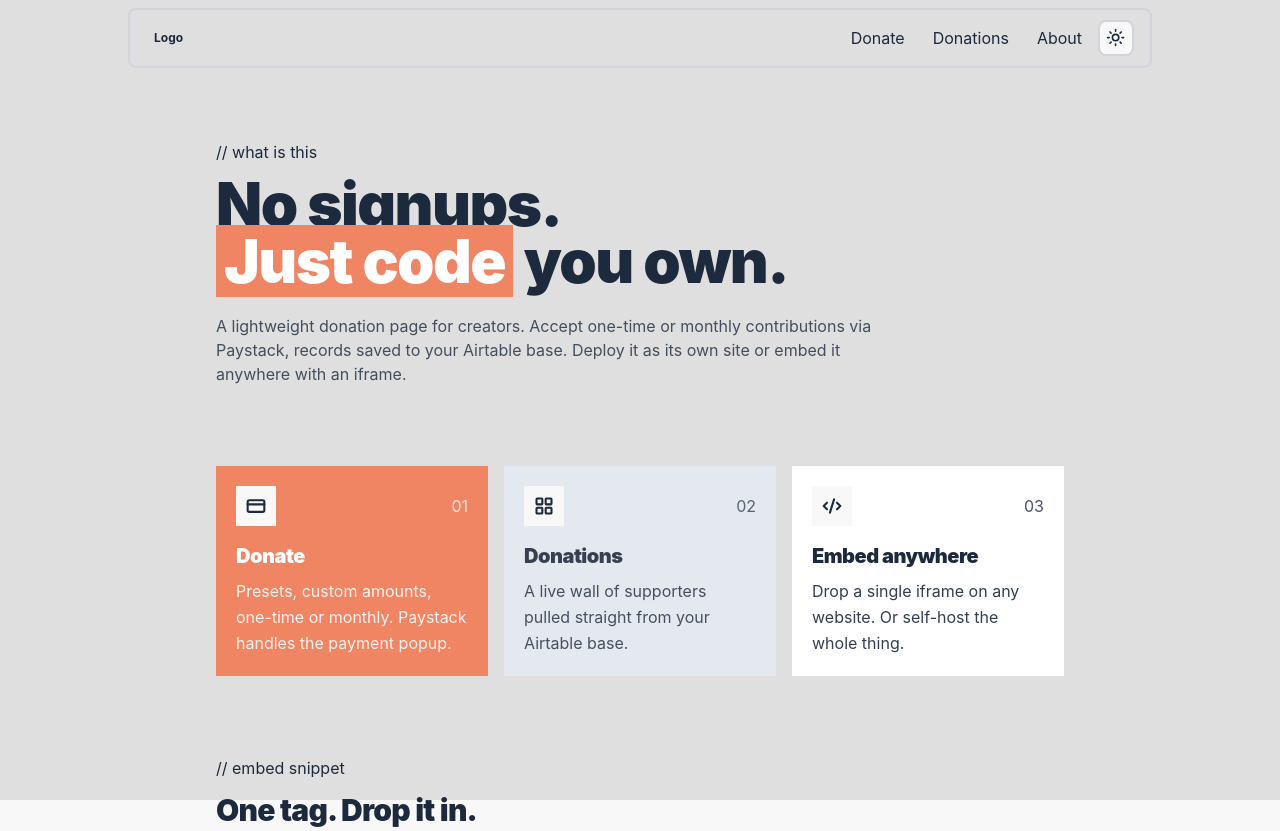
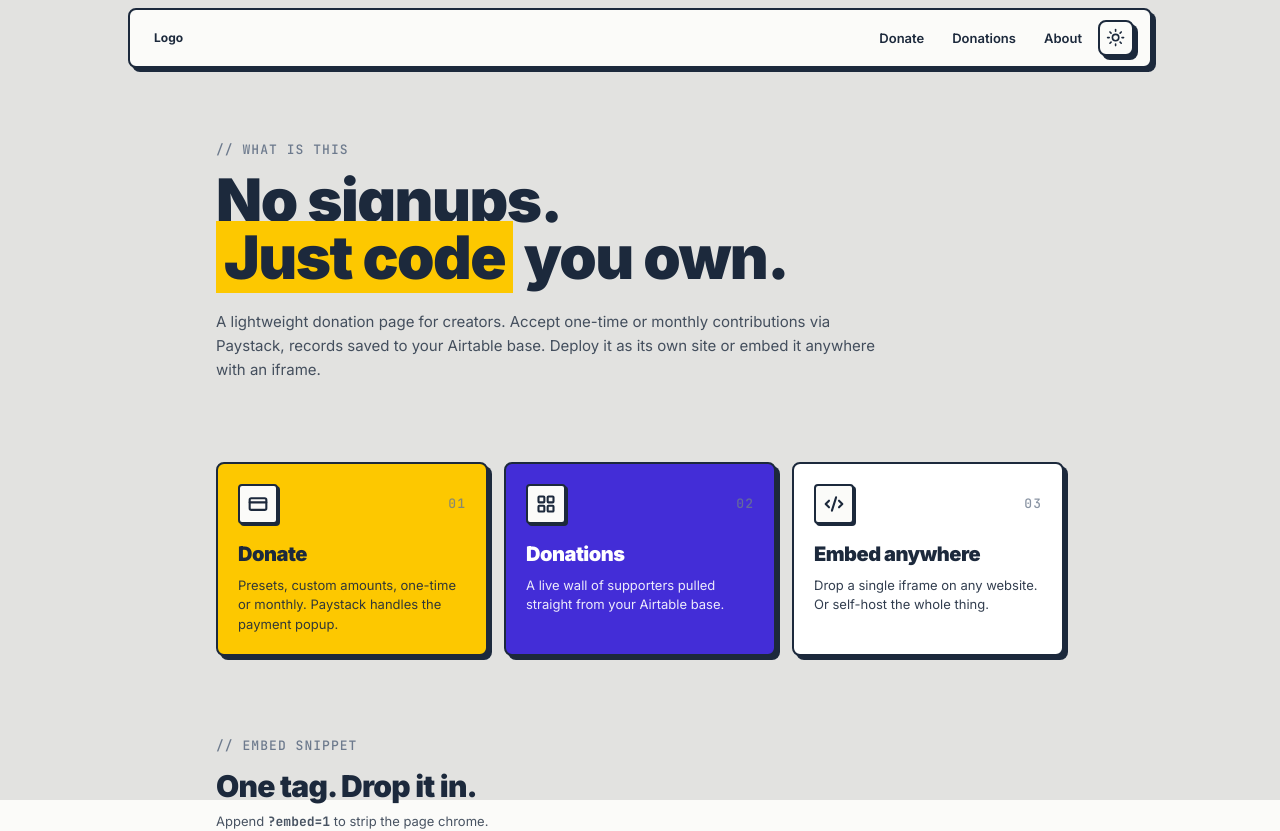
Before and after one commit to Abdulkareemoj/DonationsApp, a SvelteKit app: page /about in a window 1280 px wide. Shown: the top 831 px of the page. Built offline with nearby package versions, Linux system fonts and the light colour scheme.

Commit message:
feat: neobrutalism look

```diff
--- a/src/app.css
+++ b/src/app.css
@@ -1,114 +1,107 @@
-@import 'tailwindcss';
-@import 'tw-animate-css';
+@import "tailwindcss";
+@import "tw-animate-css";
 
-/*
-  The default border color has changed to `currentcolor` in Tailwind CSS v4,
-  so we've added these compatibility styles to make sure everything still
-  looks the same as it did with Tailwind CSS v3.
-
-  If we ever want to remove these styles, we need to add an explicit border
-  color utility to any element that depends on these defaults.
-*/
 @layer base {
 	*,
 	::after,
 	::before,
 	::backdrop,
 	::file-selector-button {
-		border-color: var(--color-gray-200, currentcolor);
+		border-color: var(--border);
 	}
 }
 
 :root {
-	--background: oklch(0.98 0 0);
-	--foreground: oklch(0.28 0.04 260.33);
-	--card: oklch(1 0 0);
-	--card-foreground: oklch(0.28 0.04 260.33);
-	--popover: oklch(1 0 0);
-	--popover-foreground: oklch(0.28 0.04 260.33);
-	--primary: oklch(72.712% 0.13936 37.882);
-	--primary-foreground: oklch(1 0 0);
-	--secondary: oklch(0.93 0.01 261.82);
-	--secondary-foreground: oklch(0.37 0.03 259.73);
-	--muted: oklch(0.97 0 0);
-	--muted-foreground: oklch(0.55 0.02 264.41);
-	--accent: oklch(0.93 0.03 273.66);
-	--accent-foreground: oklch(0.37 0.03 259.73);
-	--destructive: oklch(0.64 0.21 25.39);
-	--border: oklch(0.87 0.01 261.81);
-	--input: oklch(0.87 0.01 261.81);
-	--ring: oklch(0.59 0.2 277.06);
-	--chart-1: oklch(0.59 0.2 277.06);
-	--chart-2: oklch(0.51 0.23 276.97);
-	--chart-3: oklch(0.46 0.21 277.06);
-	--chart-4: oklch(0.4 0.18 277.16);
-	--chart-5: oklch(0.36 0.14 278.65);
-	--sidebar: oklch(0.97 0 0);
-	--sidebar-foreground: oklch(0.28 0.04 260.33);
-	--sidebar-primary: oklch(0.59 0.2 277.06);
-	--sidebar-primary-foreground: oklch(1 0 0);
-	--sidebar-accent: oklch(0.93 0.03 273.66);
-	--sidebar-accent-foreground: oklch(0.37 0.03 259.73);
-	--sidebar-border: oklch(0.87 0.01 261.81);
-	--sidebar-ring: oklch(0.59 0.2 277.06);
+	--background: #fbfbf9;
+	--foreground: #1c293c;
+	--card: #ffffff;
+	--card-foreground: #1c293c;
+	--popover: #ffffff;
+	--popover-foreground: #1c293c;
+	--primary: #fdc800;
+	--primary-foreground: #1c293c;
+	--secondary: #432dd7;
+	--secondary-foreground: #ffffff;
+	--muted: #f1f0ec;
+	--muted-foreground: #6d7a8d;
+	--accent: #e8ffe0;
+	--accent-foreground: #1c293c;
+	--destructive: #dc2626;
+	--border: #1c293c;
+	--input: #1c293c;
+	--ring: #432dd7;
+	--success: #16a34a;
+	--warning: #d97706;
+	--chart-1: #fdc800;
+	--chart-2: #432dd7;
+	--chart-3: #16a34a;
+	--chart-4: #d97706;
+	--chart-5: #dc2626;
+	--sidebar: #fbfbf9;
+	--sidebar-foreground: #1c293c;
+	--sidebar-primary: #fdc800;
+	--sidebar-primary-foreground: #1c293c;
+	--sidebar-accent: #f1f0ec;
+	--sidebar-accent-foreground: #1c293c;
+	--sidebar-border: #1c293c;
+	--sidebar-ring: #432dd7;
 
-	--font-sans: Inter, sans-serif;
-	--font-serif: Merriweather, serif;
-	--font-mono: JetBrains Mono, monospace;
+	--ink: #1c293c;
+	--surface: #fbfbf9;
 
-	--radius: 0.5rem;
+	--font-sans: "Inter", system-ui, sans-serif;
+	--font-mono: "JetBrains Mono", monospace;
 
-	--shadow-2xs: 0px 4px 8px -1px oklch(0 0 0 / 0.05);
-	--shadow-xs: 0px 4px 8px -1px oklch(0 0 0 / 0.05);
-	--shadow-sm: 0px 4px 8px -1px oklch(0 0 0 / 0.1), 0px 1px 2px -2px oklch(0 0 0 / 0.1);
-	--shadow: 0px 4px 8px -1px oklch(0 0 0 / 0.1), 0px 1px 2px -2px oklch(0 0 0 / 0.1);
-	--shadow-md: 0px 4px 8px -1px oklch(0 0 0 / 0.1), 0px 2px 4px -2px oklch(0 0 0 / 0.1);
-	--shadow-lg: 0px 4px 8px -1px oklch(0 0 0 / 0.1), 0px 4px 6px -2px oklch(0 0 0 / 0.1);
-	--shadow-xl: 0px 4px 8px -1px oklch(0 0 0 / 0.1), 0px 8px 10px -2px oklch(0 0 0 / 0.1);
-	--shadow-2xl: 0px 4px 8px -1px oklch(0 0 0 / 0.25);
+	--radius-sm: 4px;
+	--radius-md: 8px;
+	--radius-lg: 8px;
+
+	--shadow-brutal-sm: 2px 2px 0px 0px #1c293c;
+	--shadow-brutal: 4px 4px 0px 0px #1c293c;
+	--shadow-brutal-lg: 6px 6px 0px 0px #1c293c;
 }
 
 .dark {
-	--background: oklch(19.658% 0.02799 264.947);
-	--foreground: oklch(0.93 0.01 256.71);
-	--card: oklch(0.28 0.04 260.33);
-	--card-foreground: oklch(0.93 0.01 256.71);
-	--popover: oklch(0.28 0.04 260.33);
-	--popover-foreground: oklch(0.93 0.01 256.71);
-	--primary: oklch(72.712% 0.13936 37.882);
-	--primary-foreground: oklch(0.21 0.04 264.04);
-	--secondary: oklch(0.34 0.03 261.83);
-	--secondary-foreground: oklch(0.87 0.01 261.81);
-	--muted: oklch(0.28 0.04 260.33);
-	--muted-foreground: oklch(0.71 0.02 261.33);
-	--accent: oklch(0.37 0.03 259.73);
-	--accent-foreground: oklch(0.87 0.01 261.81);
-	--destructive: oklch(0.64 0.21 25.39);
-	--border: oklch(0.45 0.03 257.68);
-	--input: oklch(0.45 0.03 257.68);
-	--ring: oklch(0.68 0.16 276.93);
-	--chart-1: oklch(0.68 0.16 276.93);
-	--chart-2: oklch(0.59 0.2 277.06);
-	--chart-3: oklch(0.51 0.23 276.97);
-	--chart-4: oklch(0.46 0.21 277.06);
-	--chart-5: oklch(0.4 0.18 277.16);
-	--sidebar: oklch(0.28 0.04 260.33);
-	--sidebar-foreground: oklch(0.93 0.01 256.71);
-	--sidebar-primary: oklch(0.68 0.16 276.93);
-	--sidebar-primary-foreground: oklch(0.21 0.04 264.04);
-	--sidebar-accent: oklch(0.37 0.03 259.73);
-	--sidebar-accent-foreground: oklch(0.87 0.01 261.81);
-	--sidebar-border: oklch(0.45 0.03 257.68);
-	--sidebar-ring: oklch(0.68 0.16 276.93);
+	--background: #141a25;
+	--foreground: #e8e6e1;
+	--card: #1c2535;
+	--card-foreground: #e8e6e1;
+	--popover: #1c2535;
+	--popover-foreground: #e8e6e1;
+	--primary: #fdc800;
+	--primary-foreground: #1c293c;
+	--secondary: #6b4dff;
+	--secondary-foreground: #ffffff;
+	--muted: #232d3f;
+	--muted-foreground: #8a9bb5;
+	--accent: #1c3d20;
+	--accent-foreground: #e8e6e1;
+	--destructive: #f87171;
+	--border: #334155;
+	--input: #334155;
+	--ring: #6b4dff;
+	--success: #22c55e;
+	--warning: #fbbf24;
+	--chart-1: #fdc800;
+	--chart-2: #6b4dff;
+	--chart-3: #22c55e;
+	--chart-4: #fbbf24;
+	--chart-5: #f87171;
+	--sidebar: #141a25;
+	--sidebar-foreground: #e8e6e1;
+	--sidebar-primary: #fdc800;
+	--sidebar-primary-foreground: #1c293c;
+	--sidebar-accent: #232d3f;
+	--sidebar-accent-foreground: #e8e6e1;
+	--sidebar-border: #334155;
+	--sidebar-ring: #6b4dff;
 
-	--shadow-2xs: 0 1px 3px 0px oklch(0 0 0 / 0.05);
-	--shadow-xs: 0 1px 3px 0px oklch(0 0 0 / 0.05);
-	--shadow-sm: 0 1px 3px 0px oklch(0 0 0 / 0.1), 0 1px 2px -1px oklch(0 0 0 / 0.1);
-	--shadow: 0 1px 3px 0px oklch(0 0 0 / 0.1), 0 1px 2px -1px oklch(0 0 0 / 0.1);
-	--shadow-md: 0 1px 3px 0px oklch(0 0 0 / 0.1), 0 2px 4px -1px oklch(0 0 0 / 0.1);
-	--shadow-lg: 0 1px 3px 0px oklch(0 0 0 / 0.1), 0 4px 6px -1px oklch(0 0 0 / 0.1);
-	--shadow-xl: 0 1px 3px 0px oklch(0 0 0 / 0.1), 0 8px 10px -1px oklch(0 0 0 / 0.1);
-	--shadow-2xl: 0 1px 3px 0px oklch(0 0 0 / 0.25);
+	--ink: #e8e6e1;
+	--surface: #141a25;
+
+	--shadow-brutal-sm: 2px 2px 0px 0px #334155;
+	--shadow-brutal: 4px 4px 0px 0px #334155;
+	--shadow-brutal-lg: 6px 6px 0px 0px #334155;
 }
 
 @theme inline {
@@ -127,6 +120,8 @@
 	--color-accent: var(--accent);
 	--color-accent-foreground: var(--accent-foreground);
 	--color-destructive: var(--destructive);
+	--color-success: var(--success);
+	--color-warning: var(--warning);
 	--color-border: var(--border);
 	--color-input: var(--input);
 	--color-ring: var(--ring);
@@ -144,134 +139,225 @@
 	--color-sidebar-border: var(--sidebar-border);
 	--color-sidebar-ring: var(--sidebar-ring);
 
+	--color-ink: var(--ink);
+	--color-surface: var(--surface);
+
 	--font-sans: var(--font-sans);
 	--font-mono: var(--font-mono);
-	--font-serif: var(--font-serif);
 
-	--radius-sm: calc(var(--radius) - 4px);
-	--radius-md: calc(var(--radius) - 2px);
-	--radius-lg: var(--radius);
-	--radius-xl: calc(var(--radius) + 4px);
+	--radius-sm: var(--radius-sm);
+	--radius-md: var(--radius-md);
+	--radius-lg: var(--radius-lg);
 
-	--shadow-2xs: var(--shadow-2xs);
-	--shadow-xs: var(--shadow-xs);
-	--shadow-sm: var(--shadow-sm);
-	--shadow: var(--shadow);
-	--shadow-md: var(--shadow-md);
-	--shadow-lg: var(--shadow-lg);
-	--shadow-xl: var(--shadow-xl);
-	--shadow-2xl: var(--shadow-2xl);
+	--shadow-brutal-sm: var(--shadow-brutal-sm);
+	--shadow-brutal: var(--shadow-brutal);
+	--shadow-brutal-lg: var(--shadow-brutal-lg);
 }
+
 @layer base {
 	* {
 		@apply border-border;
 	}
 	body {
 		@apply bg-background text-foreground;
+		font-family: var(--font-sans);
+		-webkit-font-smoothing: antialiased;
+		-moz-osx-font-smoothing: grayscale;
 	}
 }
 
-/* Add these styles to your app.css file */
+@layer utilities {
+	.brutal {
+		border: 2px solid var(--ink);
+		box-shadow: var(--shadow-brutal);
+		border-radius: var(--radius-md);
+	}
 
-/* Base transition styles */
+	.brutal-sm {
+		border: 2px solid var(--ink);
+		box-shadow: var(--shadow-brutal-sm);
+		border-radius: var(--radius-sm);
+	}
+
+	.brutal-lg {
+		border: 2px solid var(--ink);
+		box-shadow: var(--shadow-brutal-lg);
+		border-radius: var(--radius-md);
+	}
+
+	.brutal-press {
+		border: 2px solid var(--ink);
+		box-shadow: var(--shadow-brutal);
+		border-radius: var(--radius-md);
+		transition: transform 0.05s ease, box-shadow 0.05s ease, background-color 0.05s ease;
+	}
+
+	.brutal-press:hover {
+		box-shadow: var(--shadow-brutal-lg);
+		transform: translateY(-1px);
+	}
+
+	.brutal-press:active {
+		transform: translate(2px, 2px);
+		box-shadow: var(--shadow-brutal-sm);
+	}
+
+	.brutal-press:focus-visible {
+		outline: 2px solid var(--ring);
+		outline-offset: 2px;
+	}
+
+	.brutal-press:disabled {
+		opacity: 0.5;
+		pointer-events: none;
+	}
+
+	.eyebrow {
+		font-family: var(--font-mono);
+		font-size: 13px;
+		font-weight: 500;
+		letter-spacing: 0.08em;
+		text-transform: uppercase;
+		color: var(--muted-foreground);
+	}
+
+	.text-display {
+		font-size: 35px;
+		line-height: 1.1;
+		font-weight: 800;
+		letter-spacing: -0.02em;
+	}
+
+	.text-h2 {
+		font-size: 27px;
+		line-height: 1.2;
+		font-weight: 800;
+		letter-spacing: -0.01em;
+	}
+
+	.text-h3 {
+		font-size: 21px;
+		line-height: 1.3;
+		font-weight: 700;
+	}
+
+	.text-body {
+		font-size: 15px;
+		line-height: 1.6;
+	}
+
+	.text-caption {
+		font-size: 13px;
+		line-height: 1.5;
+	}
+
+	.text-label {
+		font-size: 13px;
+		line-height: 1.4;
+		font-weight: 600;
+	}
+
+	/* Interactive card hover */
+	.brutal-hover {
+		transition: transform 0.1s ease, box-shadow 0.1s ease;
+	}
+
+	.brutal-hover:hover {
+		transform: translateY(-1px);
+		box-shadow: var(--shadow-brutal-lg);
+	}
+
+	/* Toggle group items - neobrutalist states */
+	.toggle-brutal {
+		border: 2px solid color-mix(in srgb, var(--ink) 30%, transparent);
+		background: var(--card);
+		transition: all 0.05s ease;
+	}
+
+	.toggle-brutal:hover {
+		border-color: var(--ink);
+		box-shadow: var(--shadow-brutal-sm);
+	}
+
+	.toggle-brutal[data-state="on"] {
+		background: var(--primary);
+		color: var(--ink);
+		border-color: var(--ink);
+		box-shadow: var(--shadow-brutal-sm);
+	}
+
+	.toggle-brutal:active {
+		transform: translate(1px, 1px);
+		box-shadow: none;
+	}
+
+	.toggle-brutal:focus-visible {
+		outline: 2px solid var(--ring);
+		outline-offset: 2px;
+	}
+
+	/* Input fields - neobrutalist */
+	.input-brutal {
+		border: 2px solid var(--ink);
+		background: var(--card);
+		border-radius: var(--radius-sm);
+		transition: box-shadow 0.1s ease;
+	}
+
+	.input-brutal:focus {
+		box-shadow: var(--shadow-brutal-sm);
+		outline: none;
+	}
+
+	/* Badge neobrutalist */
+	.badge-brutal {
+		border: 2px solid var(--ink);
+		border-radius: var(--radius-sm);
+		font-weight: 600;
+	}
+
+	/* Dialog neobrutalist */
+	.dialog-brutal {
+		border: 2px solid var(--ink);
+		box-shadow: var(--shadow-brutal-lg);
+		border-radius: var(--radius-md);
+	}
+
+	/* Skeleton neobrutalist */
+	.skeleton-brutal {
+		border: 2px solid var(--ink);
+		border-radius: var(--radius-sm);
+		background: var(--muted);
+	}
+
+	/* Alert neobrutalist */
+	.alert-brutal {
+		border: 2px solid var(--ink);
+		box-shadow: var(--shadow-brutal);
+		border-radius: var(--radius-md);
+	}
+}
+
+/* View transitions */
 ::view-transition-old(root),
 ::view-transition-new(root) {
-	animation-duration: 0.5s;
+	animation-duration: 0.25s;
 }
 
-/* Fade transition for the page */
 ::view-transition-old(page) {
-	animation: 300ms cubic-bezier(0.4, 0, 0.2, 1) both fade-out;
+	animation: 200ms cubic-bezier(0.4, 0, 0.2, 1) both fade-out;
 }
 
 ::view-transition-new(page) {
-	animation: 300ms cubic-bezier(0.4, 0, 0.2, 1) both fade-in;
+	animation: 200ms cubic-bezier(0.4, 0, 0.2, 1) both fade-in;
 }
 
-/* Slide transition for specific elements */
-::view-transition-old(main-heading),
-::view-transition-new(main-heading) {
-	animation-duration: 0.5s;
-}
-
-::view-transition-old(creator-avatar),
-::view-transition-new(creator-avatar) {
-	animation-duration: 0.5s;
-}
-
-/* Animation keyframes */
 @keyframes fade-in {
-	from {
-		opacity: 0;
-	}
-	to {
-		opacity: 1;
-	}
+	from { opacity: 0; }
+	to { opacity: 1; }
 }
 
 @keyframes fade-out {
-	from {
-		opacity: 1;
-	}
-	to {
-		opacity: 0;
-	}
+	from { opacity: 1; }
+	to { opacity: 0; }
 }
-
-@keyframes slide-from-right {
-	from {
-		transform: translateX(30px);
-		opacity: 0;
-	}
-	to {
-		transform: translateX(0);
-		opacity: 1;
-	}
-}
-
-@keyframes slide-to-left {
-	from {
-		transform: translateX(0);
-		opacity: 1;
-	}
-	to {
-		transform: translateX(-30px);
-		opacity: 0;
-	}
-}
-
-/* Define your custom keyframes */
-@keyframes marquee {
-	from {
-		transform: translateX(0);
-	}
-	to {
-		transform: translateX(calc(-100% - var(--gap)));
-	}
-}
-
-@keyframes marquee-vertical {
-	from {
-		transform: translateY(0);
-	}
-	to {
-		transform: translateY(calc(-100% - var(--gap)));
-	}
-}
-
-/* Extend Tailwind's theme with your custom animations */
-@layer utilities {
-	.animate-marquee {
-		animation-name: marquee;
-		animation-duration: var(--duration);
-		animation-timing-function: linear;
-		animation-iteration-count: infinite;
-	}
-
-	.animate-marquee-vertical {
-		animation-name: marquee-vertical;
-		animation-duration: var(--duration);
-		animation-timing-function: linear;
-		animation-iteration-count: infinite;
-	}
-}
--- a/src/app.html
+++ b/src/app.html
@@ -4,6 +4,12 @@
 		<meta charset="utf-8" />
 		<link rel="icon" href="%sveltekit.assets%/favicon.png" />
 		<meta name="viewport" content="width=device-width, initial-scale=1" />
+		<link rel="preconnect" href="https://fonts.googleapis.com" />
+		<link rel="preconnect" href="https://fonts.gstatic.com" crossorigin="anonymous" />
+		<link
+			href="https://fonts.googleapis.com/css2?family=Inter:wght@100..900&family=JetBrains+Mono:wght@400;500;600;700&display=swap"
+			rel="stylesheet"
+		/>
 		%sveltekit.head%
 	</head>
 	<body data-sveltekit-preload-data="hover">
```
